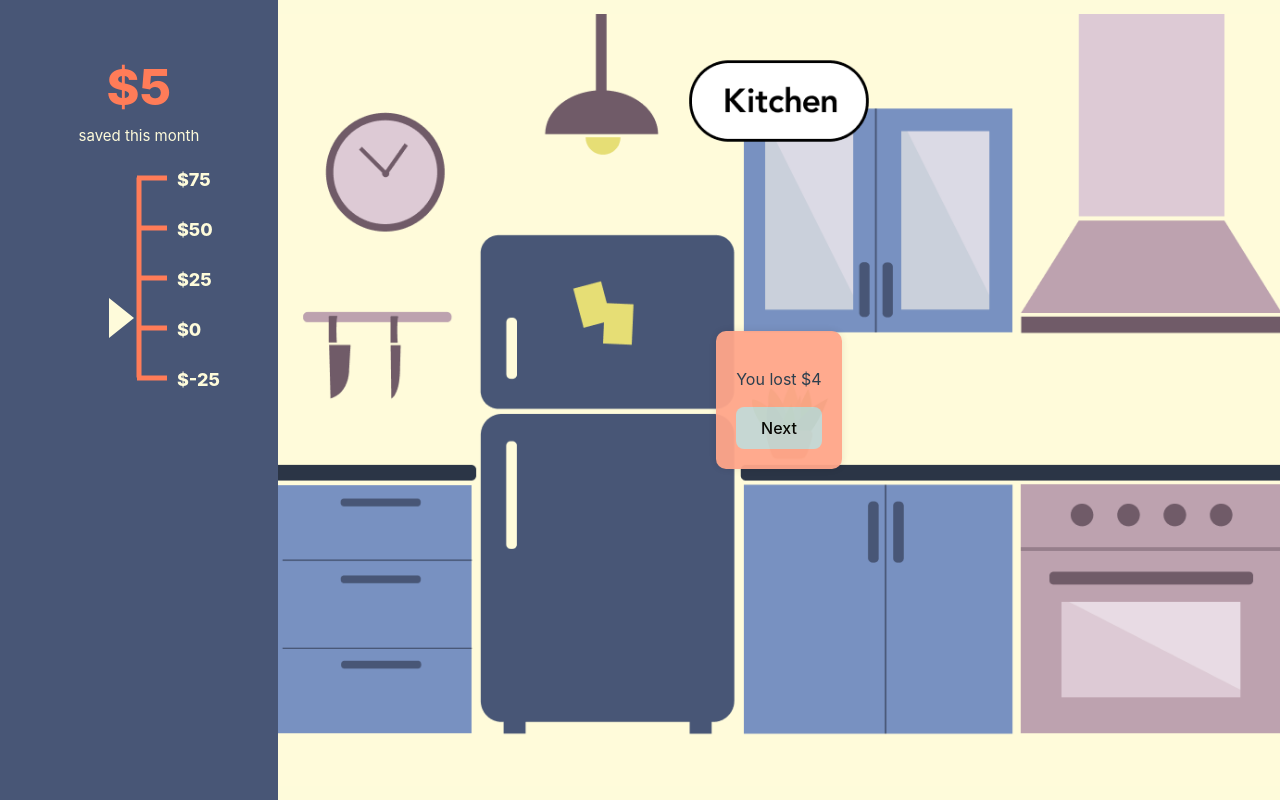
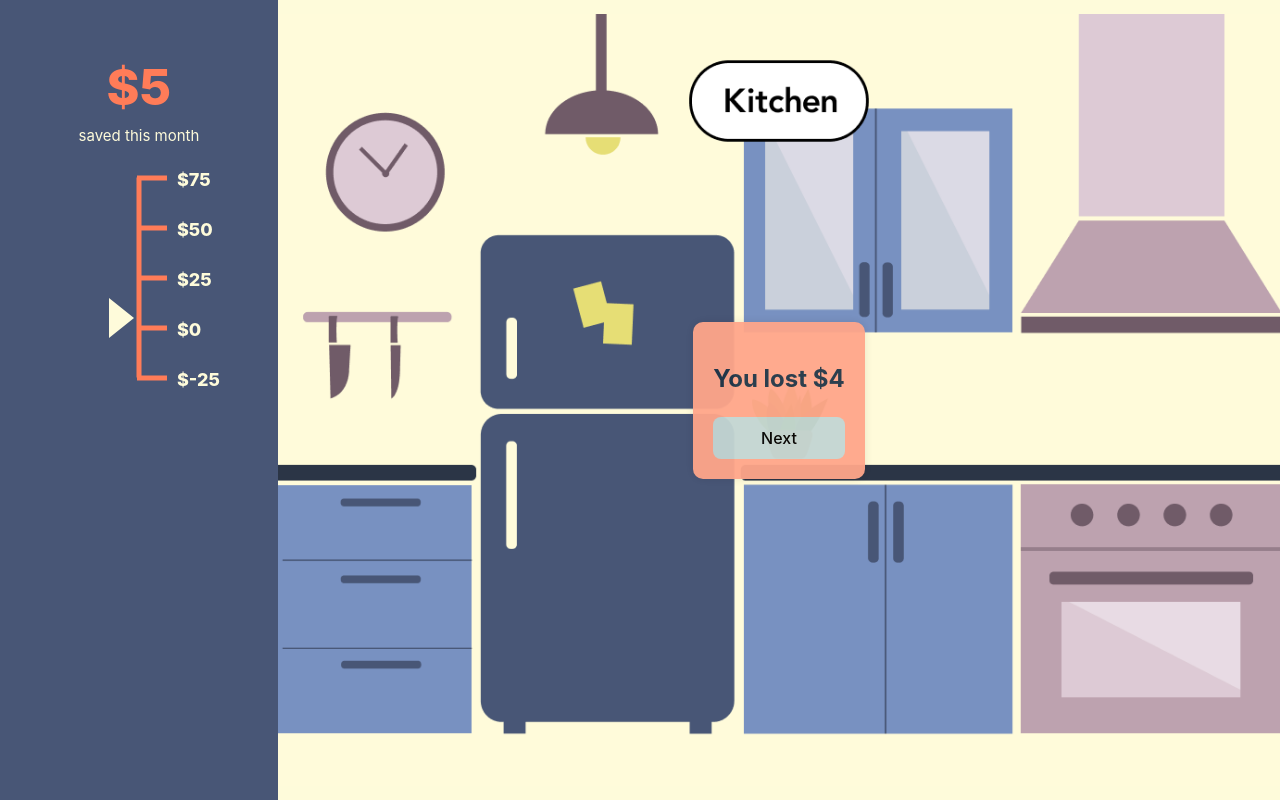
Before and after one commit to christyc01/food-game, a Svelte app: page / in a window 1280 px wide. Both pictures are taken after a click on the button "Throw it out". Built offline with nearby package versions, Linux system fonts and the light colour scheme.

Commit message:
Show the first line as a heading

```diff
--- a/src/components/ImageAndQuestions.svelte
+++ b/src/components/ImageAndQuestions.svelte
@@ -59,7 +59,15 @@
 	</div>
 	<div class="popup-answer" bind:this={showAnswer}>
 		<!-- TODO: Show answerA or B, depending on the option selected -->
-		<p>{@html data[questionNumber - 1].answerA.replace(/\\n/g, "<br>")}</p>
+		<h2>{@html data[questionNumber - 1].answerA.split(/\\n/g)[0]}</h2>
+		<p>
+			{@html data[questionNumber - 1].answerA.split(/\\n/g)[1]
+				? data[questionNumber - 1].answerA
+						.split(/\\n/g)[1]
+						.replace(/\\n/g, "<br>")
+				: ""}
+		</p>
+
 		<div class="buttons">
 			<button on:click={handleClickNext}>Next</button>
 		</div>
```
